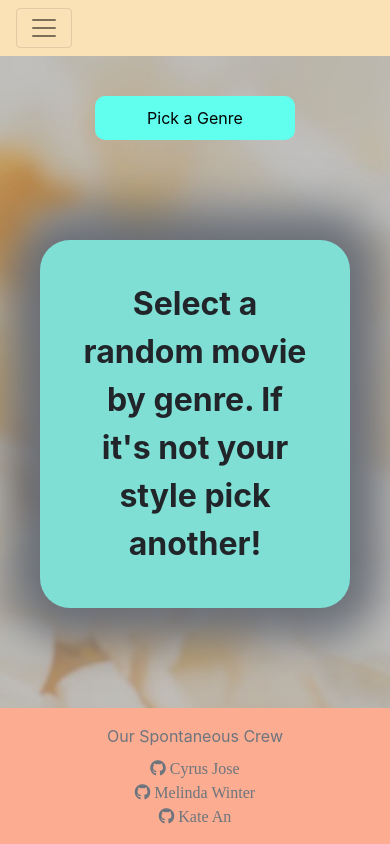
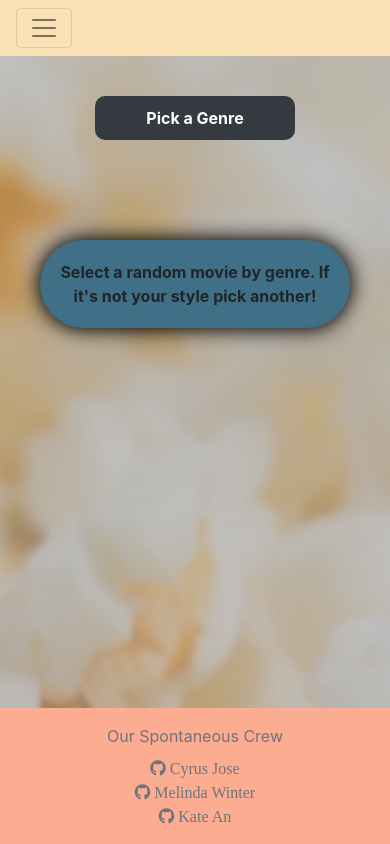
Before and after one commit to katean004/Spontaneous-Weekend-3.0, a React (Create React App) app: page /movie in a window 390 px wide. Shown: the top 844 px of the page. Built offline with nearby package versions, Linux system fonts and the light colour scheme; no server answers.

Commit message:
updates to movie description box

```diff
--- a/src/components/Movie/Movie.css
+++ b/src/components/Movie/Movie.css
@@ -9,13 +9,15 @@
   border: none;
   outline: none;
   padding: 10px;
+  font-weight: bold;
+  color: white;
   margin: 10px;
-  width: 100px;
+  width: 150px;
   height: 100%;
   cursor: pointer;
   text-align: center;
   border-radius: 10px;
-  background-color: hsl(173, 100%, 69%);
+  background-color: #343a40;
 }
 
 .menu__button {
@@ -30,20 +32,22 @@
   cursor: pointer;
   text-align: center;
   border-radius: 10px;
-  background-color: hsl(173, 100%, 69%);
+  background-color: #343a40;
+  font-weight: bold;
+  color: white;
 }
 .genre_button:hover,
 .menu__button:hover,
 .movie__favorite:hover {
   outline: none;
-  background-color: hsl(173, 60%, 69%);
+  color: black;
   box-shadow: 0 0 10px 2px black;
 }
 .genre_button:active,
 .menu__button:active,
 .movie__favorite:active {
   outline: none;
-  background-color: #fbe1b6;
+  background-color: #686d76;
   box-shadow: 0 0 5px 1px black inset;
 }
 
@@ -57,7 +61,8 @@
   margin-bottom: 10px;
   padding: 5px 20px;
   cursor: pointer;
-  background-color: hsl(173, 100%, 69%);
+  background-color: #343a40;
+  color: white;
 }
 
 .genres_bar {
@@ -101,7 +106,7 @@
   margin-top: 50px;
   width: 50%;
   padding: 20px;
-  background-color: #fbe1b6;
+  background-color: #407088;
 }
 
 .movie_poster {
@@ -121,13 +126,25 @@
   padding: 40px;
 }
 
+.movie__header {
+  padding-top: 25px;
+}
+
 .placeholder {
-  padding: 40px;
-  font-size: xx-large;
+  width: 50%;
+  padding: 20px;
+  font-size: x-large;
   font-weight: bolder;
-  border-radius: 30px;
-  box-shadow: 0 0 45px 30px #686d76;
-  background-color: #7fdfd4;
+  border-radius: 50px;
+  box-shadow: 0 0 20px 2px black;
+  background-color: #407088;
+}
+
+.movie__url:link {
+  color: white;
+}
+.movie__url:visited {
+  color: purple;
 }
 
 .fade-in2 {
@@ -183,7 +200,25 @@
 }
 
 @media screen and (max-width: 600px) {
-  .movieInfo {
-    max-width: 80%;
+  .movieInfo,
+  .placeholder {
+    /* max-width: 80%; */
+    font-size: medium;
+    width: 400px;
+  }
+  .movieInfo,
+  .movie_poster {
+    margin-top: 100px;
+    width: 350px;
+  }
+  .movie_title {
+    display: none;
+  }
+  .movie__main {
+    background-image: url("../../images/movieMain.JPG");
+    height: 2200px;
+    background-position: center;
+    background-repeat: no-repeat;
+    background-size: cover;
   }
 }
--- a/src/components/Movie/Movie.js
+++ b/src/components/Movie/Movie.js
@@ -140,11 +140,18 @@ const MovieBox = props => {
                 <i className=" star_icon fas fa-star"></i>
               </h4>
             </div>
-            <br />
-            <h4>Synopsis</h4>
-            <p className="description">{props.movie.overview}</p>
-            <h4>Release Date</h4>
-            <p className="movie_releaseDate">{props.movie.release_date}</p>
+
+            <h4 className="movie_releaseDate">
+              Release Date: {props.movie.release_date}
+            </h4>
+
+            <p className="description">
+              <span>
+                <h4>Synopsis: </h4>{" "}
+              </span>{" "}
+              {props.movie.overview}
+            </p>
+
             <a target=" _blank" href={`${tmdb_url}/${props.movie.id}`}>
               Movie Homepage
             </a>
```
